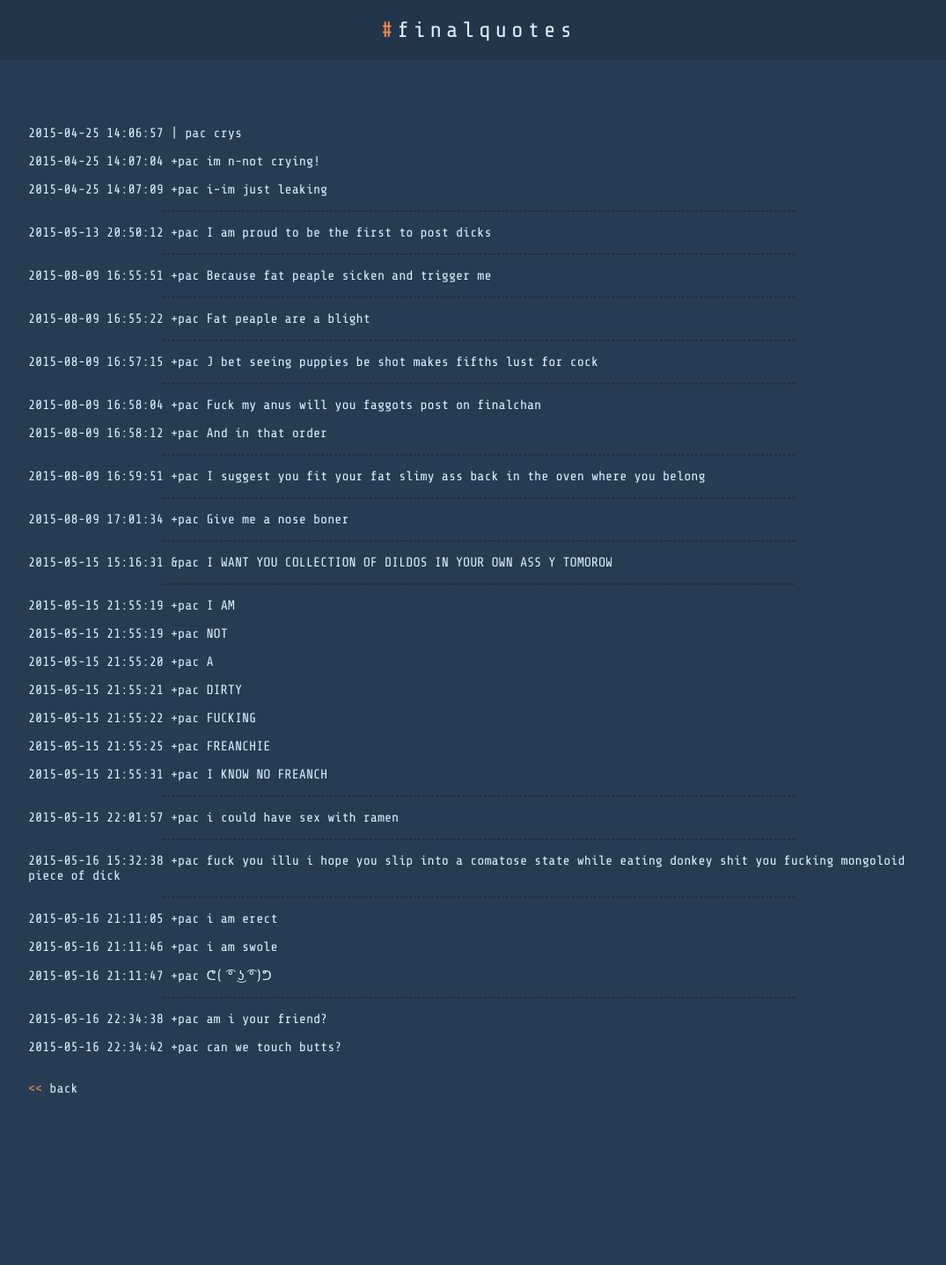
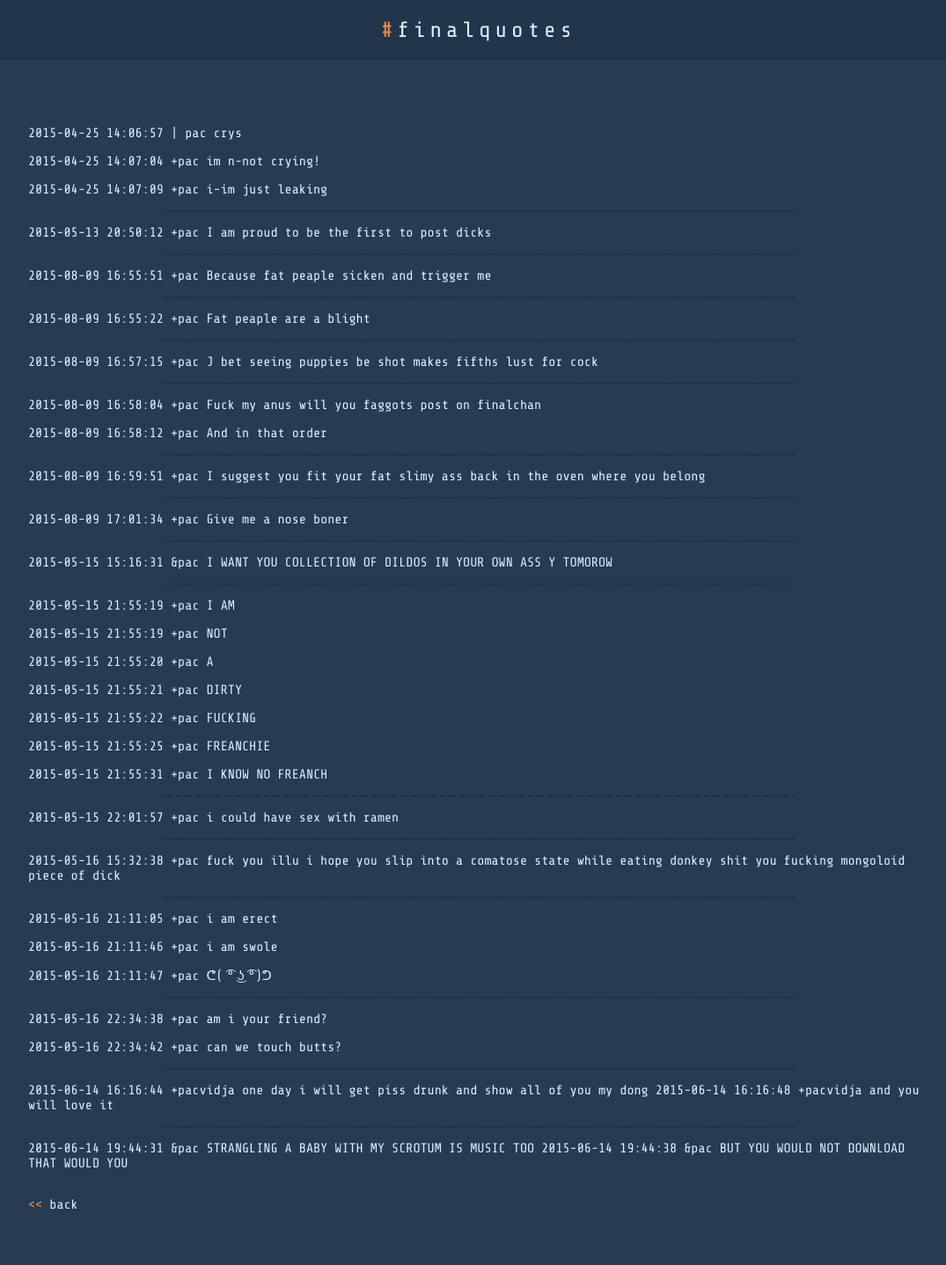
Before and after one commit to finalquotes/finalquotes.github.io, a Jekyll site: the page built from pac.md, in a window 1280 px wide. Shown: the whole page at 88% size, without its empty margins (96-1171 px from the left). Built offline with Jekyll 4.4.1, drawn with Linux system fonts in a browser that asks for light colours; before the commit the page ends 1306 px from its top, so only the background shows below that.

Commit message:
new shit

```diff
--- a/pac.md
+++ b/pac.md
@@ -81,3 +81,13 @@ permalink: /pac/
 2015-05-16 22:34:38	+pac	am i your friend?
 
 2015-05-16 22:34:42	+pac	can we touch butts?
+
+---
+
+2015-06-14 16:16:44	+pacvidja	one day i will get piss drunk and show all of you my dong
+2015-06-14 16:16:48	+pacvidja	and you will love it
+
+---
+
+2015-06-14 19:44:31	&pac	STRANGLING A BABY WITH MY SCROTUM IS MUSIC TOO
+2015-06-14 19:44:38	&pac	BUT YOU WOULD NOT DOWNLOAD THAT WOULD YOU
```
Also changed, not shown: illu.md (+8 -0 lines), vim.md (added, +7 -0 lines).
